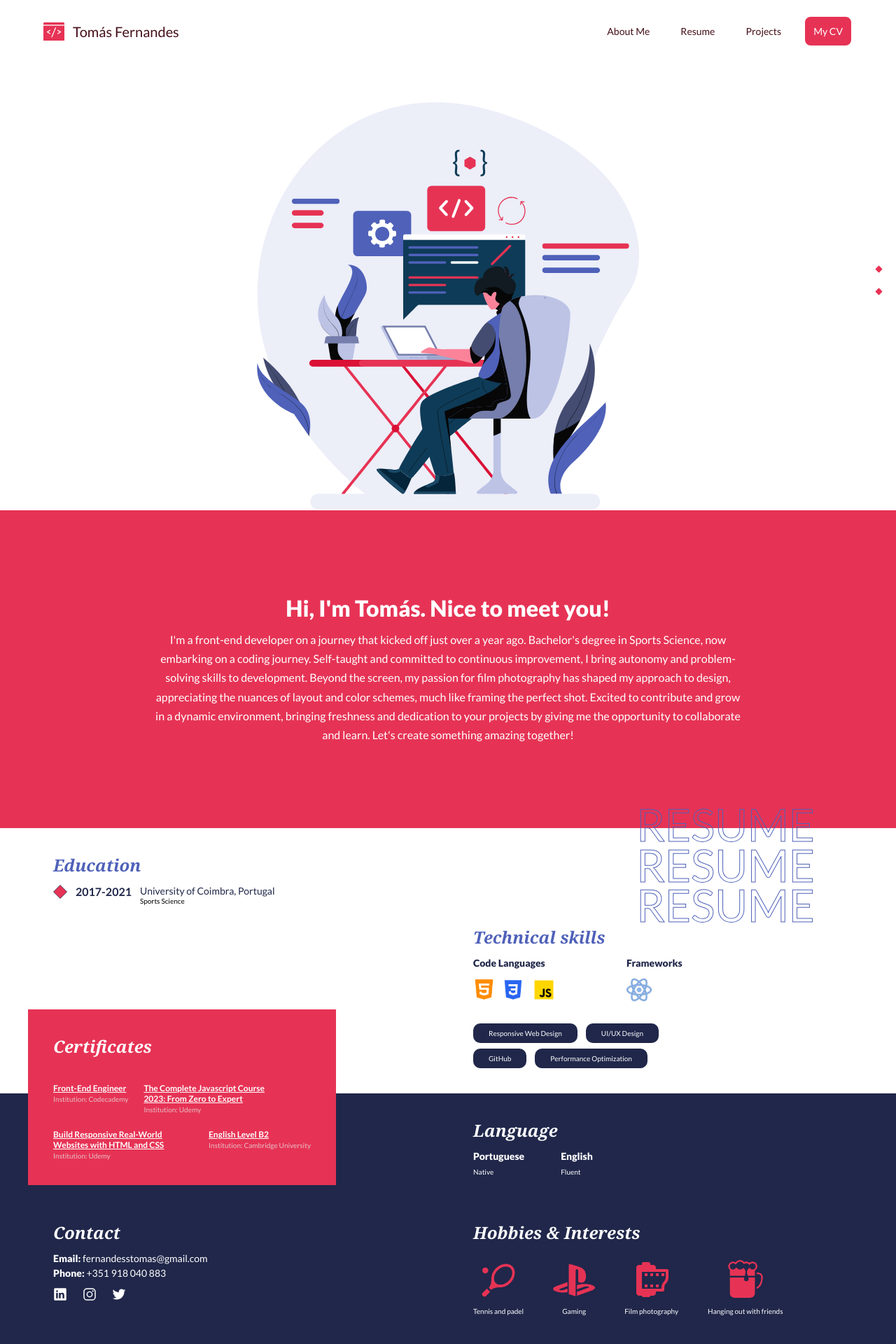
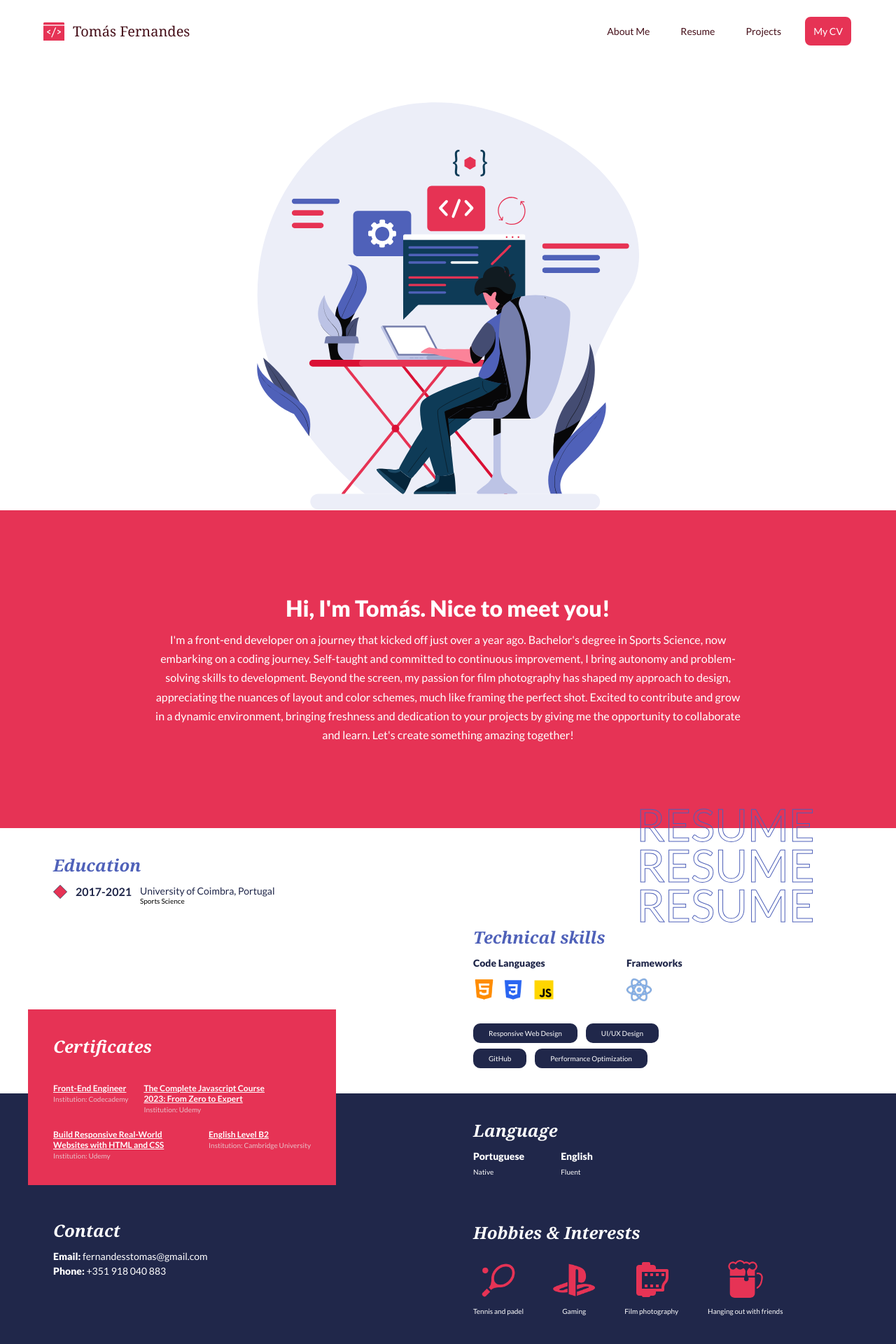
Before and after one commit to tomassfernandes/my-portfolio, a React (Create React App) app: page / in a window 1280 px wide. Shown: the top 1920 px of the page at 70% size. Built offline with nearby package versions, Linux system fonts and the light colour scheme.

Commit message:
footer first commit

```diff
--- /dev/null
+++ b/src/CSS/footer.css
@@ -0,0 +1,81 @@
+footer {
+  background-color: #20274a;
+  padding: 6.2rem 0;
+}
+
+.footer-div {
+  max-width: 110rem;
+  margin: 0 auto;
+  display: flex;
+  align-items: center;
+  justify-content: space-between;
+  gap: 2.2rem;
+  background-color: #20274a;
+}
+
+.footer-text-div {
+  display: flex;
+  flex-direction: column;
+  gap: 0.8rem;
+  max-width: 55rem;
+}
+
+.footer-text-name {
+  font-size: 2rem;
+  color: white;
+  font-weight: 900;
+}
+
+.footer-text {
+  font-size: 1.4rem;
+  color: rgb(255, 255, 255);
+  line-height: 1.7;
+}
+
+.socials-main-div {
+  display: flex;
+  flex-direction: column;
+  gap: 0.8rem;
+}
+
+.socials-text {
+  color: white;
+  font-size: 2rem;
+  font-weight: 900;
+}
+
+.socials-div {
+  display: flex;
+  align-items: center;
+  gap: 2.2rem;
+}
+
+.socials-icon svg {
+  width: 2rem;
+  height: 2rem;
+  fill: white;
+  cursor: pointer;
+  transition: all 0.3s;
+}
+
+.socials-icon:hover svg {
+  fill: #e63355;
+}
+
+.footer-line {
+  width: 90%;
+  margin: 0 auto;
+  height: 0.05rem;
+  background-color: rgba(255, 255, 255, 0.571);
+  margin-top: 6rem;
+}
+
+.footer-copyright-div {
+  margin-top: 3rem;
+}
+
+.footer-copyright-div p {
+  color: white;
+  text-align: center;
+  font-size: 1.1rem;
+}
--- a/src/CSS/header.css
+++ b/src/CSS/header.css
@@ -17,6 +17,7 @@
 .logo-text {
   font-size: 2rem;
   color: #450f19;
+  font-family: "Noto Serif", serif;
 }
 
 .code-icon-img {
--- a/src/CSS/resume-section.css
+++ b/src/CSS/resume-section.css
@@ -224,7 +224,7 @@
 
 .contact-main-div {
   position: absolute;
-  bottom: 1.8rem;
+  bottom: 5.5rem;
   left: 0;
   padding: 3.6rem;
   display: flex;
@@ -247,23 +247,6 @@
   font-weight: 900;
 }
 
-.socials-div {
-  display: flex;
-  align-items: center;
-  gap: 2.2rem;
-}
-
-.socials-icon svg {
-  width: 2rem;
-  height: 2rem;
-  fill: white;
-  cursor: pointer;
-  transition: all 0.3s;
-}
-
-.socials-icon:hover svg {
-  fill: #e63355;
-}
 /*-----------------------------
 --------- RIGHT COLUMN ---------
 ------------------------------*/
--- /dev/null
+++ b/src/HomePage Sections/Footer.js
@@ -0,0 +1,83 @@
+export default function Footer() {
+  const instaIcon = (
+    <svg
+      xmlns="http://www.w3.org/2000/svg"
+      class="ionicon"
+      viewBox="0 0 512 512"
+    >
+      <path d="M349.33 69.33a93.62 93.62 0 0193.34 93.34v186.66a93.62 93.62 0 01-93.34 93.34H162.67a93.62 93.62 0 01-93.34-93.34V162.67a93.62 93.62 0 0193.34-93.34h186.66m0-37.33H162.67C90.8 32 32 90.8 32 162.67v186.66C32 421.2 90.8 480 162.67 480h186.66C421.2 480 480 421.2 480 349.33V162.67C480 90.8 421.2 32 349.33 32z" />
+      <path d="M377.33 162.67a28 28 0 1128-28 27.94 27.94 0 01-28 28zM256 181.33A74.67 74.67 0 11181.33 256 74.75 74.75 0 01256 181.33m0-37.33a112 112 0 10112 112 112 112 0 00-112-112z" />
+    </svg>
+  );
+
+  const twitterIcon = (
+    <svg
+      xmlns="http://www.w3.org/2000/svg"
+      class="ionicon"
+      viewBox="0 0 512 512"
+    >
+      <path d="M496 109.5a201.8 201.8 0 01-56.55 15.3 97.51 97.51 0 0043.33-53.6 197.74 197.74 0 01-62.56 23.5A99.14 99.14 0 00348.31 64c-54.42 0-98.46 43.4-98.46 96.9a93.21 93.21 0 002.54 22.1 280.7 280.7 0 01-203-101.3A95.69 95.69 0 0036 130.4c0 33.6 17.53 63.3 44 80.7A97.5 97.5 0 0135.22 199v1.2c0 47 34 86.1 79 95a100.76 100.76 0 01-25.94 3.4 94.38 94.38 0 01-18.51-1.8c12.51 38.5 48.92 66.5 92.05 67.3A199.59 199.59 0 0139.5 405.6a203 203 0 01-23.5-1.4A278.68 278.68 0 00166.74 448c181.36 0 280.44-147.7 280.44-275.8 0-4.2-.11-8.4-.31-12.5A198.48 198.48 0 00496 109.5z" />
+    </svg>
+  );
+
+  const linkedinIcon = (
+    <svg
+      xmlns="http://www.w3.org/2000/svg"
+      class="ionicon"
+      viewBox="0 0 512 512"
+    >
+      <path d="M444.17 32H70.28C49.85 32 32 46.7 32 66.89v374.72C32 461.91 49.85 480 70.28 480h373.78c20.54 0 35.94-18.21 35.94-38.39V66.89C480.12 46.7 464.6 32 444.17 32zm-273.3 373.43h-64.18V205.88h64.18zM141 175.54h-.46c-20.54 0-33.84-15.29-33.84-34.43 0-19.49 13.65-34.42 34.65-34.42s33.85 14.82 34.31 34.42c-.01 19.14-13.31 34.43-34.66 34.43zm264.43 229.89h-64.18V296.32c0-26.14-9.34-44-32.56-44-17.74 0-28.24 12-32.91 23.69-1.75 4.2-2.22 9.92-2.22 15.76v113.66h-64.18V205.88h64.18v27.77c9.34-13.3 23.93-32.44 57.88-32.44 42.13 0 74 27.77 74 87.64z" />
+    </svg>
+  );
+
+  return (
+    <footer>
+      <div className="footer-div">
+        <div className="footer-text-div">
+          <p className="footer-text-name">TOMÁS FERNANDES</p>
+          <p className="footer-text">
+            A dedicated Frontend Web Developer specializing in crafting
+            compelling and user-centric Frontend experiences for websites and
+            web applications.
+          </p>
+        </div>
+
+        <div className="socials-main-div">
+          <p className="socials-text">Social</p>
+          <div className="socials-div">
+            <a
+              target="_blank"
+              rel="noopener noreferrer"
+              className="socials-icon"
+              href="https://www.linkedin.com/in/tomas-silva-fernandes/"
+            >
+              {linkedinIcon}
+            </a>
+            <a
+              href="https://www.instagram.com/tomassfernandes/"
+              target="_blank"
+              rel="noopener noreferrer"
+              className="socials-icon"
+            >
+              {instaIcon}
+            </a>
+            <a
+              href="https://twitter.com/tomassfernandes"
+              target="_blank"
+              rel="noopener noreferrer"
+              className="socials-icon"
+            >
+              {twitterIcon}
+            </a>
+          </div>
+        </div>
+      </div>
+
+      <div className="footer-line"></div>
+
+      <div className="footer-copyright-div">
+        <p>© Copyright 2024. Made by Tomás Fernandes</p>
+      </div>
+    </footer>
+  );
+}
--- a/src/HomePage Sections/ResumeSection.js
+++ b/src/HomePage Sections/ResumeSection.js
@@ -1,37 +1,6 @@
 import { useEffect, useState } from "react";
 
 export default function ResumeSection() {
-  const instaIcon = (
-    <svg
-      xmlns="http://www.w3.org/2000/svg"
-      class="ionicon"
-      viewBox="0 0 512 512"
-    >
-      <path d="M349.33 69.33a93.62 93.62 0 0193.34 93.34v186.66a93.62 93.62 0 01-93.34 93.34H162.67a93.62 93.62 0 01-93.34-93.34V162.67a93.62 93.62 0 0193.34-93.34h186.66m0-37.33H162.67C90.8 32 32 90.8 32 162.67v186.66C32 421.2 90.8 480 162.67 480h186.66C421.2 480 480 421.2 480 349.33V162.67C480 90.8 421.2 32 349.33 32z" />
-      <path d="M377.33 162.67a28 28 0 1128-28 27.94 27.94 0 01-28 28zM256 181.33A74.67 74.67 0 11181.33 256 74.75 74.75 0 01256 181.33m0-37.33a112 112 0 10112 112 112 112 0 00-112-112z" />
-    </svg>
-  );
-
-  const twitterIcon = (
-    <svg
-      xmlns="http://www.w3.org/2000/svg"
-      class="ionicon"
-      viewBox="0 0 512 512"
-    >
-      <path d="M496 109.5a201.8 201.8 0 01-56.55 15.3 97.51 97.51 0 0043.33-53.6 197.74 197.74 0 01-62.56 23.5A99.14 99.14 0 00348.31 64c-54.42 0-98.46 43.4-98.46 96.9a93.21 93.21 0 002.54 22.1 280.7 280.7 0 01-203-101.3A95.69 95.69 0 0036 130.4c0 33.6 17.53 63.3 44 80.7A97.5 97.5 0 0135.22 199v1.2c0 47 34 86.1 79 95a100.76 100.76 0 01-25.94 3.4 94.38 94.38 0 01-18.51-1.8c12.51 38.5 48.92 66.5 92.05 67.3A199.59 199.59 0 0139.5 405.6a203 203 0 01-23.5-1.4A278.68 278.68 0 00166.74 448c181.36 0 280.44-147.7 280.44-275.8 0-4.2-.11-8.4-.31-12.5A198.48 198.48 0 00496 109.5z" />
-    </svg>
-  );
-
-  const linkedinIcon = (
-    <svg
-      xmlns="http://www.w3.org/2000/svg"
-      class="ionicon"
-      viewBox="0 0 512 512"
-    >
-      <path d="M444.17 32H70.28C49.85 32 32 46.7 32 66.89v374.72C32 461.91 49.85 480 70.28 480h373.78c20.54 0 35.94-18.21 35.94-38.39V66.89C480.12 46.7 464.6 32 444.17 32zm-273.3 373.43h-64.18V205.88h64.18zM141 175.54h-.46c-20.54 0-33.84-15.29-33.84-34.43 0-19.49 13.65-34.42 34.65-34.42s33.85 14.82 34.31 34.42c-.01 19.14-13.31 34.43-34.66 34.43zm264.43 229.89h-64.18V296.32c0-26.14-9.34-44-32.56-44-17.74 0-28.24 12-32.91 23.69-1.75 4.2-2.22 9.92-2.22 15.76v113.66h-64.18V205.88h64.18v27.77c9.34-13.3 23.93-32.44 57.88-32.44 42.13 0 74 27.77 74 87.64z" />
-    </svg>
-  );
-
   const [resumeIsInViewport, setResumeIsInViewport] = useState(false);
   const [resumeHasClassApplied, setResumeHasClassApplied] = useState(false);
 
@@ -262,32 +231,6 @@ export default function ResumeSection() {
                     <span>Phone:</span> +351 918 040 883
                   </p>
                 </div>
-                <div className="socials-div">
-                  <a
-                    target="_blank"
-                    rel="noopener noreferrer"
-                    className="socials-icon"
-                    href="https://www.linkedin.com/in/tomas-silva-fernandes/"
-                  >
-                    {linkedinIcon}
-                  </a>
-                  <a
-                    href="https://www.instagram.com/tomassfernandes/"
-                    target="_blank"
-                    rel="noopener noreferrer"
-                    className="socials-icon"
-                  >
-                    {instaIcon}
-                  </a>
-                  <a
-                    href="https://twitter.com/tomassfernandes"
-                    target="_blank"
-                    rel="noopener noreferrer"
-                    className="socials-icon"
-                  >
-                    {twitterIcon}
-                  </a>
-                </div>
               </div>
             </div>
             <div className="resume-column resume-column-2">
--- a/src/Pages/HomePage.js
+++ b/src/Pages/HomePage.js
@@ -1,9 +1,8 @@
-import React, { useRef, useEffect, useState } from "react";
 import Header from "../HomePage Sections/Header";
 import IntroSection from "../HomePage Sections/IntroSection";
 import ResumeSection from "../HomePage Sections/ResumeSection";
 import ProjectsSection from "../HomePage Sections/ProjectsSection";
-import { Link } from "react-scroll";
+import Footer from "../HomePage Sections/Footer";
 
 export default function HomePage() {
   return (
@@ -12,20 +11,7 @@ export default function HomePage() {
       <IntroSection />
       <ResumeSection />
       <ProjectsSection />
-      <div className="scroll-div">
-        <Link to="intro-section" smooth={true} className="scroll-shape-div">
-          <div id="scroll-losange-1" className="scroll-losange"></div>
-        </Link>
-
-        <Link
-          to="resume-section"
-          smooth={true}
-          spy={true}
-          className="scroll-shape-div"
-        >
-          <div id="scroll-losange-2" className="scroll-losange"></div>
-        </Link>
-      </div>
+      <Footer />
     </>
   );
 }
--- a/src/general.css
+++ b/src/general.css
@@ -31,51 +31,6 @@ html {
   color: white;
 }
 
-.scroll-div {
-  display: flex;
-  flex-direction: column;
-  align-items: center;
-  justify-content: center;
-  position: fixed;
-  top: 50%;
-  transform: translateY(-50%);
-  right: 0.5rem;
-  width: 4rem;
-  gap: 1.2rem;
-}
-
-.scroll-shape-div {
-  width: 2rem;
-  height: 2rem;
-  display: flex;
-  align-items: center;
-  justify-content: center;
-}
-
-.scroll-losange {
-  height: 0.7rem;
-  width: 0.7rem;
-  background-color: #e63355;
-  border: 2px solid #e63355;
-  transform: rotate(45deg);
-  cursor: pointer;
-  transition: all 0.3s;
-}
-
-.scroll-losange-color-change {
-  background-color: #20274a;
-  border: 2px solid #20274a;
-}
-
-.scroll-rectangle {
-  background-color: transparent;
-  border: 2px solid #e63355;
-  background-color: transparent;
-  height: 1.2rem;
-  width: 1.2rem;
-  transform: rotate(0deg);
-}
-
 a {
   text-decoration: none;
 }
@@ -88,7 +43,6 @@ a {
 /* For the scrollbar handle (thumb) */
 ::-webkit-scrollbar-thumb {
   background-color: #3498db; /* Change the color as needed */
-  border-radius: 6px; /* Rounded corners */
 }
 
 /* For the scrollbar track outside the handle */
--- a/src/index.js
+++ b/src/index.js
@@ -6,6 +6,7 @@ import "./CSS/header.css";
 import "./CSS/intro-section.css";
 import "./CSS/resume-section.css";
 import "./CSS/projects-section.css";
+import "./CSS/footer.css";
 
 import App from "./App";
 
```
